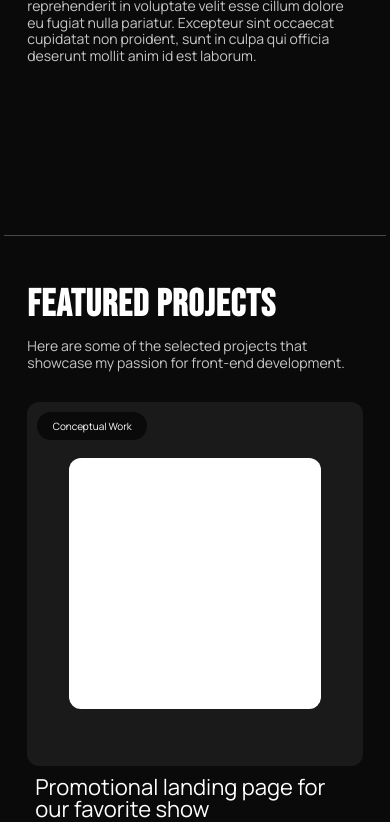
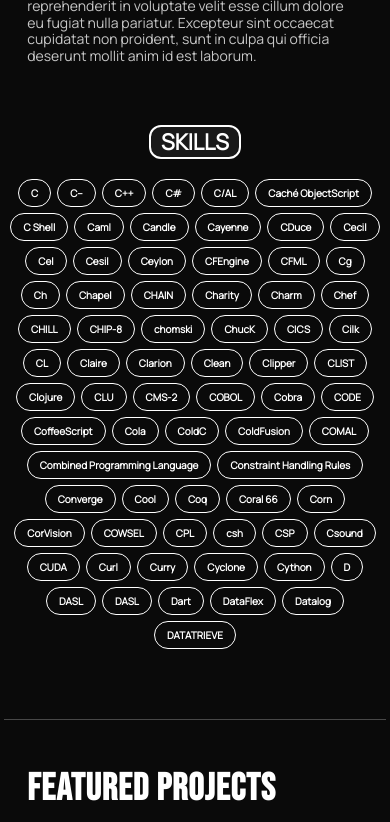
Before and after one commit to moetez96/web-portfolio, a React (Create React App) app: page / in a window 390 px wide. Shown: the part 1080-1902 px from the top of the page. Built offline with nearby package versions, Linux system fonts and the light colour scheme.

Commit message:
Add skills section

```diff
--- a/src/components/layout/About.js
+++ b/src/components/layout/About.js
@@ -10,8 +10,19 @@
                     <p>Lorem ipsum dolor sit amet, consectetur adipiscing elit, sed do eiusmod tempor incididunt ut labore et dolore magna aliqua. Ut enim ad minim veniam, quis nostrud exercitation ullamco laboris nisi ut aliquip ex ea commodo consequat. Duis aute irure dolor in reprehenderit in voluptate velit esse cillum dolore eu fugiat nulla pariatur. Excepteur sint occaecat cupidatat non proident, sunt in culpa qui officia deserunt mollit anim id est laborum.</p>
                 </div>
             </div>
+            <div className="about-skills-container">
+                <div className="about-skills">
+                    SKILLS
+                </div>
+                <div className="about-skills-list">
+                    {placeHolederSkills.map((elem) => (<span className="skill-chip">{elem}</span>))}
+                </div>
+            </div>
         </div>
     );
 }
 
 export default About;
+
+
+const placeHolederSkills = ["C","C--","C++","C#","C/AL","Caché ObjectScript","C Shell","Caml","Candle","Cayenne","CDuce","Cecil","Cel","Cesil","Ceylon","CFEngine","CFML","Cg","Ch","Chapel","CHAIN","Charity","Charm","Chef","CHILL","CHIP-8","chomski","ChucK","CICS","Cilk","CL","Claire","Clarion","Clean","Clipper","CLIST","Clojure","CLU","CMS-2","COBOL","Cobra","CODE","CoffeeScript","Cola","ColdC","ColdFusion","COMAL","Combined Programming Language", "Constraint Handling Rules","Converge","Cool","Coq","Coral 66","Corn","CorVision","COWSEL","CPL","csh","CSP","Csound","CUDA","Curl","Curry","Cyclone","Cython","D","DASL","DASL","Dart","DataFlex","Datalog","DATATRIEVE"];
--- a/src/styles/about.css
+++ b/src/styles/about.css
@@ -1,8 +1,7 @@
 .about-wrapper {
     position: relative;
     width: 100%;
-    height: max-content;
-    max-height: 100dvh;
+    max-height: max-content;
     bottom: 10px;
     color: var(--text-color);
     background-color: var(--primary-background-color);
@@ -13,7 +12,7 @@
     grid-template-columns: 1fr 1fr;
     gap: 20px;
     max-width: 100%;
-    padding: 0 7% 100px;
+    padding: 0 7% 60px;
 
     >h1 {
         font-size: 5.5vw;
@@ -39,7 +38,73 @@
     }
 }
 
+.about-skills-container {
+    width: 100%;
+    display: flex;
+    align-items: center;
+    flex-direction: column;
+    gap: 40px;
+}
+
+.about-skills {
+    height: max-content;
+    text-align: center;
+    padding: 8px 14px;
+    width: max-content;
+    border-radius: 12px;
+    font-size: 2.5vw;
+    font-weight: bolder;
+    border: 2px solid var(--text-color);
+    line-height: 100%;
+    background-color: var(--secondary-background-color);
+}
+
+.about-skills-list {
+    display: flex;
+    justify-content: center;
+    max-width: 80%;
+    gap: 10px;
+    flex-wrap: wrap;
+}
+
+.skill-chip {
+    border: 1px solid var(--text-color);
+    background-color: transparent;
+    height: max-content;
+    text-align: center;
+    padding: 15px 30px;
+    font-size: 16px;
+    font-weight: bold;
+    width: max-content;
+    border-radius: 40px;
+}
+
+@media (max-width: 1024px) {
+
+    .about-skills-container {
+        gap: 30px;
+    }
+
+    .about-skills {
+        padding: 6px 12px;
+        font-size: 26px;
+    }
+
+    .about-skills-list {
+        gap: 8px;
+    }
+
+    .skill-chip {
+        padding: 10px 20px;
+        font-size: 14px;
+    }
+}
+
 @media (max-width: 768px) {
+
+    .about-skills-container {
+        gap: 25px;
+    }
 
     .about-container {
         grid-template-columns: none;
@@ -62,9 +127,26 @@
         }
     }
 
+    .about-skills-list {
+        max-width:90%;
+    }
+
+    .about-skills {
+        padding: 4px 10px;
+        font-size: 24px;
+    }
+
+    .skill-chip {
+        padding: 8px 16px;
+        font-size: 12px;
+    }
 }
 
 @media (max-width: 425px) {
+
+    .about-skills-container {
+        gap: 20px;
+    }
 
     .about-container {
 
@@ -84,4 +166,21 @@
         }
     }
 
+    .about-skills-list {
+        max-width: 95%;
+    }
+
+    .about-skills {
+        font-size: 22px;
+    }
+
+    .about-skills-list {
+        gap: 6px;
+    }
+
+    .skill-chip {
+        padding: 6px 12px;
+        font-size: 10px;
+    }
+
 }
```
